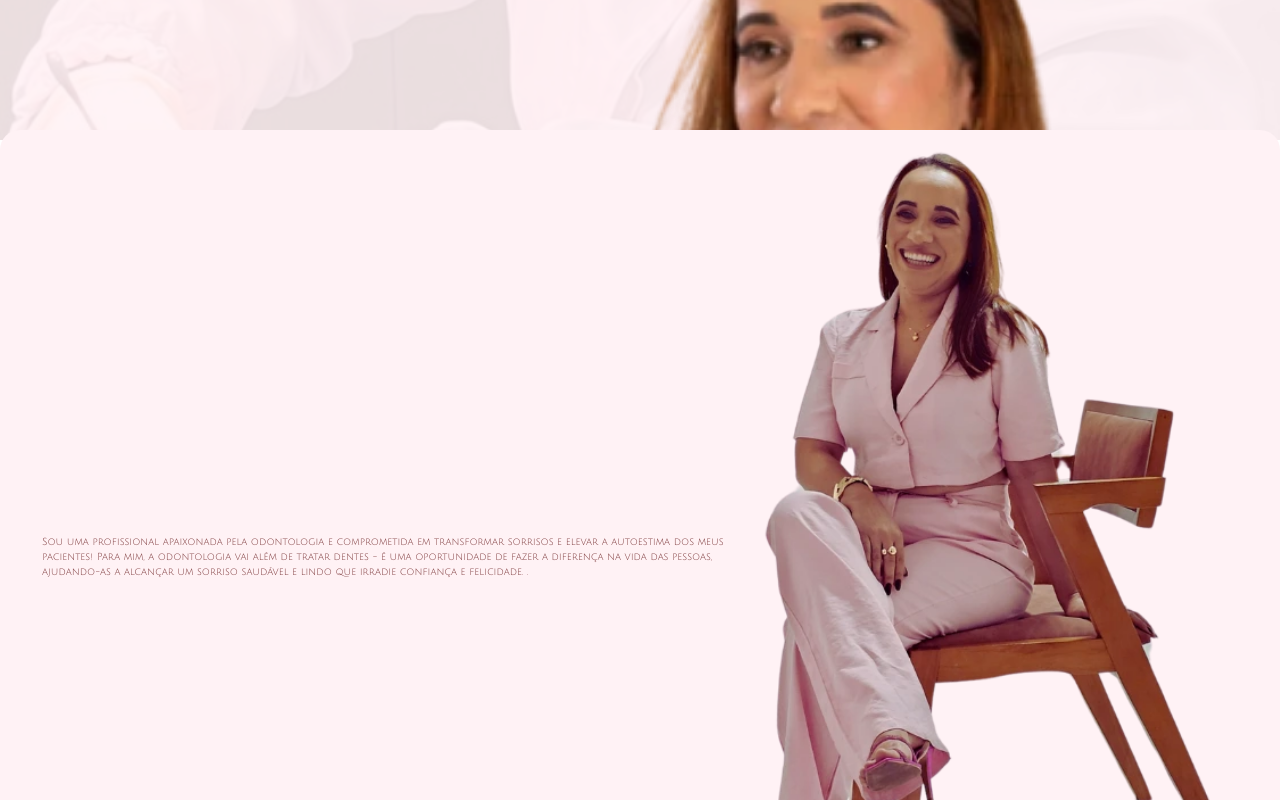
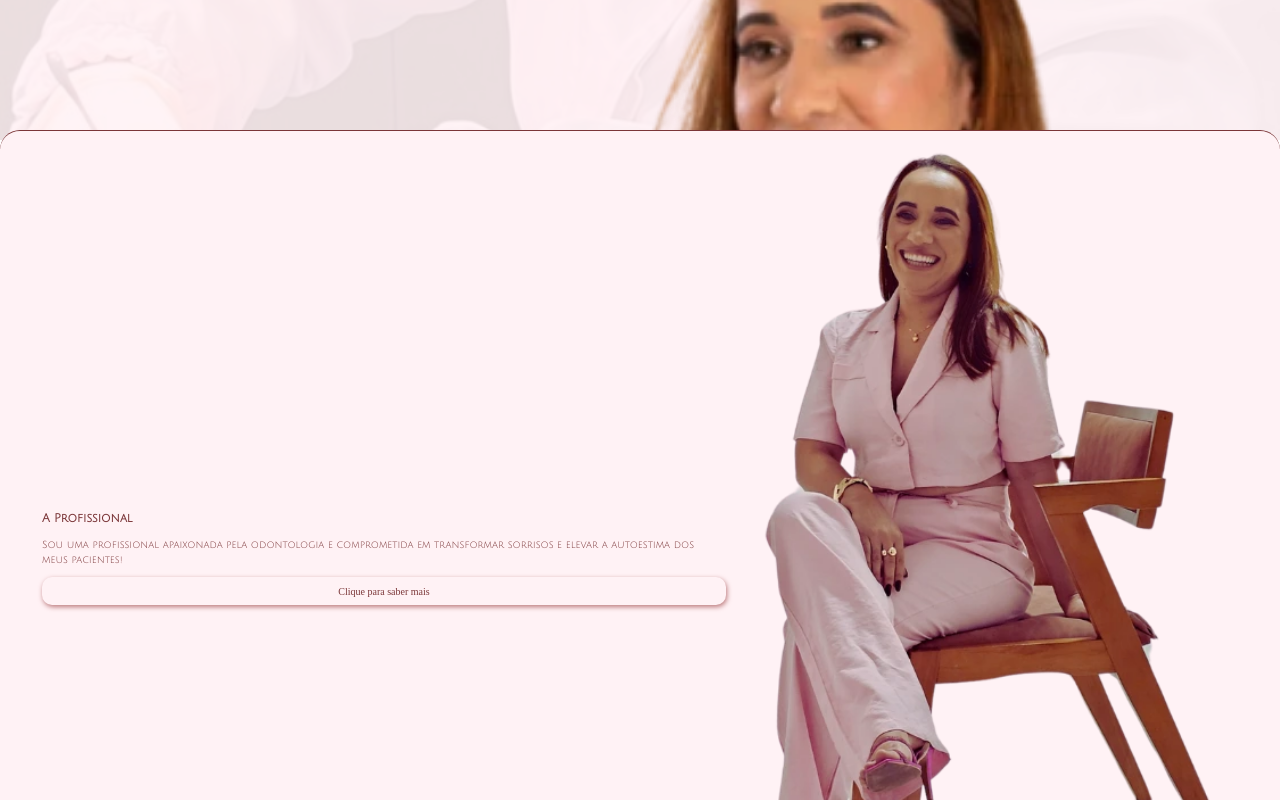
Before and after one commit to tarciosilva/drajaquelinesayonara-app, a React (Vite) app: page / in a window 1280 px wide. Shown: the part 360-1160 px from the top of the page. Built offline with nearby package versions, Linux system fonts and the light colour scheme.

Commit message:
create Button component

```diff
--- a/src/components/About/index.jsx
+++ b/src/components/About/index.jsx
@@ -1,19 +1,20 @@
 import * as S from "./style";
 import aboutPhoto from "./img/photos.webp";
+import { Button } from "./../Button";
 
 export const About = () => {
-
   return (
     <>
       <S.Wrapper>
         <S.ContainerText>
+          <h1>A Profissional</h1>
           <p>
             Sou uma profissional apaixonada pela odontologia e comprometida em
-            transformar sorrisos e elevar a autoestima dos meus pacientes! Para
-            mim, a odontologia vai além de tratar dentes - é uma oportunidade de
-            fazer a diferença na vida das pessoas, ajudando-as a alcançar um
-            sorriso saudável e lindo que irradie confiança e felicidade. .
+            transformar sorrisos e elevar a autoestima dos meus pacientes!
           </p>
+          <Button>
+            Clique para saber mais
+          </Button>
         </S.ContainerText>
         <S.Photo>
           <img src={aboutPhoto} alt="" width="100%" />
--- a/src/components/About/style.jsx
+++ b/src/components/About/style.jsx
@@ -3,7 +3,8 @@ import styled from "styled-components";
 export const Wrapper = styled.section`
   align-items: center;
   background-color: var(--golden-pink-light);
-  border-radius: 20px 20px;
+  border-radius: 20px 20px 0 0;
+  border-top: 1px solid var(--golden-pink-dark);
   display: flex;
   justify-content: center;
   position: absolute;
@@ -12,7 +13,10 @@ export const Wrapper = styled.section`
   width: 100%;
 `;
 export const ContainerText = styled.article`
-    color: var(--golden-pink-dark);
+  color: var(--golden-pink-dark);
+  display: flex;
+  flex-direction: column;
+  gap: 1rem;
   padding: 10px;
   width: 55%;
 `;
--- /dev/null
+++ b/src/components/Button/index.jsx
@@ -0,0 +1,11 @@
+import * as S from "./style";
+
+export const Button = ({ link, children }) => {
+  return (
+    <>
+      <S.Button to={link}>
+        <S.ButtonText>{children}</S.ButtonText>
+      </S.Button>
+    </>
+  );
+};
--- /dev/null
+++ b/src/components/Button/style.jsx
@@ -0,0 +1,29 @@
+import styled from "styled-components";
+import { Link } from "react-router";
+
+export const Button = styled(Link)`
+  all: initial;
+  background-color: var(--golden-pink-light);
+  border-radius: 10px;
+  box-shadow: 1px 2px 5px var(--golden-pink-medium);
+  cursor: pointer;
+  padding: 0.85rem;
+  transition: background .5s ease-in-out;
+  &:hover {
+    transform: scale(1.25);
+  }
+  &:active {
+    transform: scale(1);
+  }
+  &:focus {
+    background-color: var(--golden-pink-medium);
+    box-shadow: 1px 2px 5px var(--golden-pink-light);
+  }
+  `;
+export const ButtonText = styled.p`
+  color: var(--golden-pink-dark);
+  font-size: 1rem;
+  margin: auto 0;
+  padding: auto 0;
+  text-align: center;
+`;
--- a/src/components/Header/index.jsx
+++ b/src/components/Header/index.jsx
@@ -6,6 +6,7 @@ import symbol from "../../assets/logo_symbol.webp";
 import { HamburguerButton } from "../HamburguerButton";
 import { Offcanva } from "../NavBar/OffCanva";
 import { socialLinks } from "../../common";
+import { Button } from "./../Button";
 
 export const Header = () => {
   return (
@@ -23,13 +24,13 @@ export const Header = () => {
             <S.Text>
               Nossa missão é promover saúde e autoestima para nossos pacientes.
             </S.Text>
-            <S.AppointmentButton to={socialLinks[2].link}>
-              <S.AppointmentButtonText>
-                Agende uma consulta
-              </S.AppointmentButtonText>
-            </S.AppointmentButton>
+            <Button link={socialLinks[2].link}>Agende uma consulta</Button>
           </S.ContainerLeftContent>
-          <S.Picture src={photoMobile} alt="Dra Jaqueline Sayonara s photo" width="60%"/>
+          <S.Picture
+            src={photoMobile}
+            alt="Dra Jaqueline Sayonara s photo"
+            width="60%"
+          />
         </S.Container>
       </S.Wrapper>
     </>
--- a/src/components/Header/style.jsx
+++ b/src/components/Header/style.jsx
@@ -1,6 +1,5 @@
 import styled from "styled-components";
 import backGroundImage from "./img/header_back.webp";
-import { Link } from "react-router";
 
 export const Wrapper = styled.header`
   background: center / cover no-repeat url(${backGroundImage});
@@ -62,26 +61,3 @@ export const Text = styled.p`
   padding: 0.5rem;
   text-align: center;
 `;
-export const AppointmentButton = styled(Link)`
-  all: initial;
-  background-color: var(--golden-pink-light);
-  border-radius: 10px;
-  box-shadow: 1px 2px 5px var(--golden-pink-medium);
-  cursor: pointer;
-  padding: 0.75rem;
-  transition: background .5s ease-in-out;
-  &:hover {
-    transform: scale(1.25);
-  }
-  &:active {
-    transform: scale(1);
-  }
-  &:focus {
-    background-color: var(--golden-pink-medium);
-    box-shadow: 1px 2px 5px var(--golden-pink-light);
-  }
-`;
-export const AppointmentButtonText = styled.p`
-  color: var(--golden-pink-dark);
-  font-size: 1rem;
-`;
```
